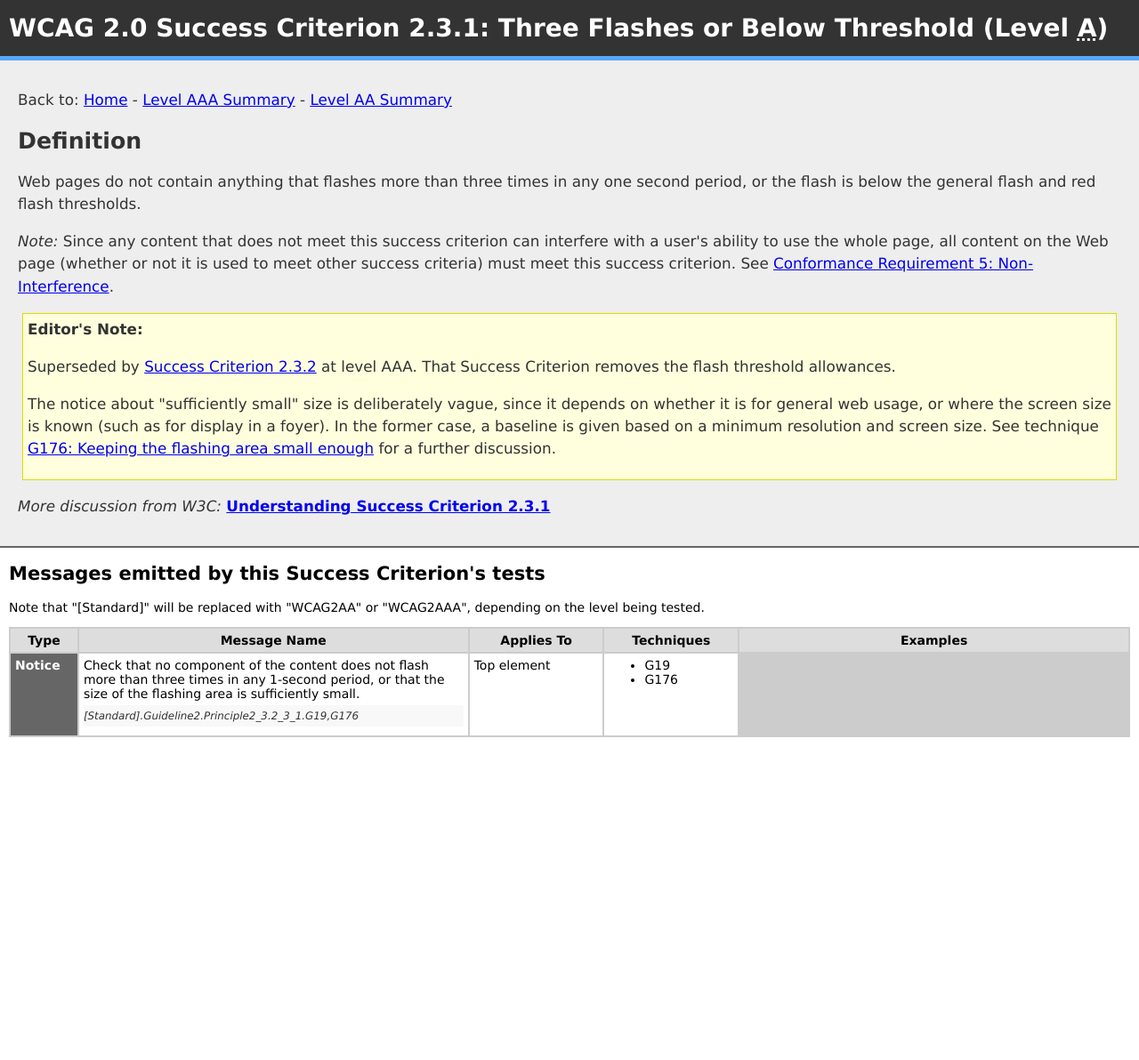
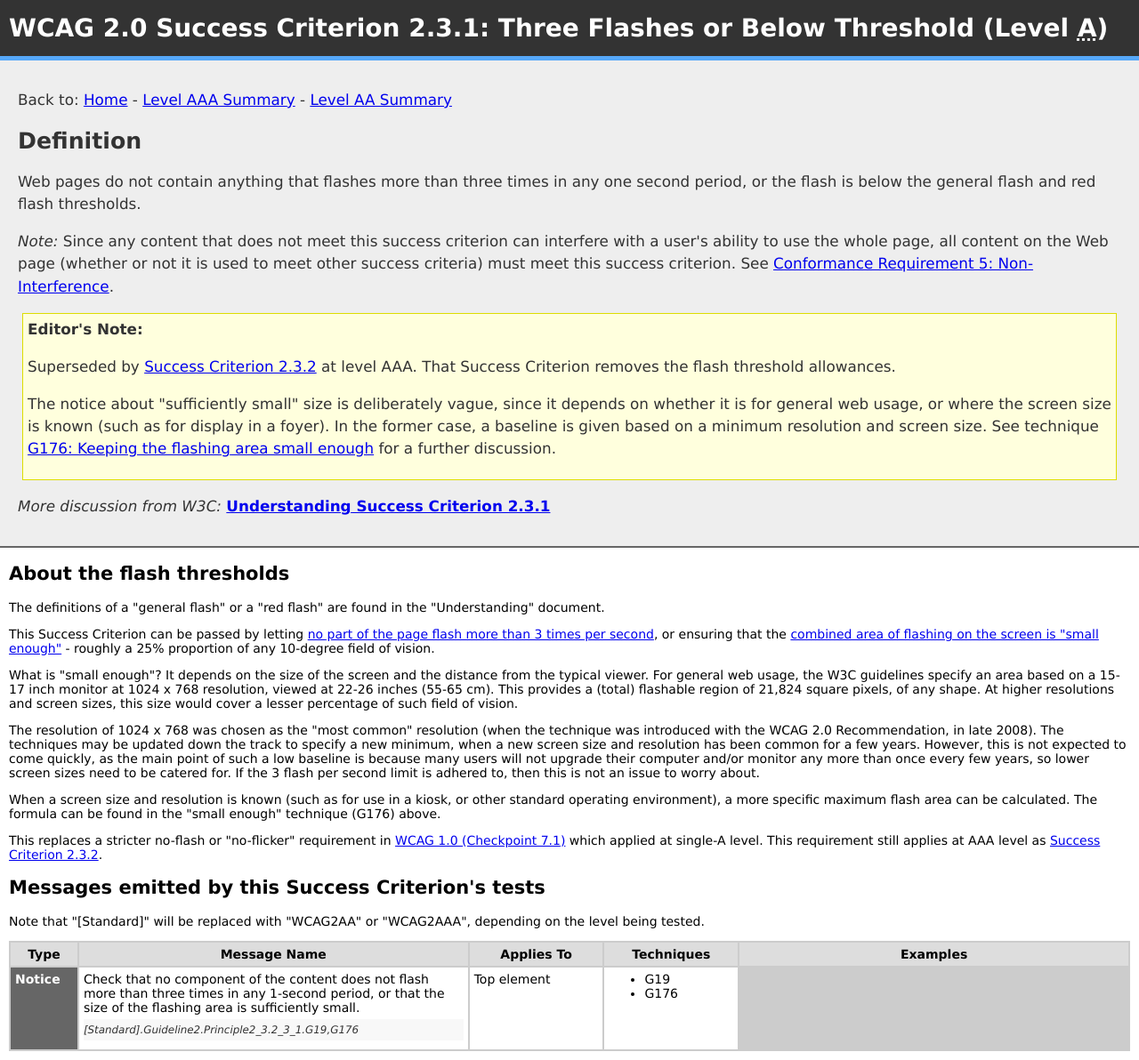
Before and after one commit to squizlabs/HTML_CodeSniffer, a Jekyll site: the page Standards/WCAG2/2_3_1.html, which Jekyll copies as it is, in a window 1280 px wide. Shown: the whole page at 89% size. Built offline with Jekyll 4.4.1, drawn with Linux system fonts in a browser that asks for light colours; before the commit the page ends 900 px from its top, so only the background shows below that.

Commit message:
Docs updates.
- Added 2.3.1 and 2.3.2 notes on seizures.
- Note on 4.1.1 that dupe IDs are only authoritiative on a complete document.

```diff
--- a/Standards/WCAG2/2_3_1.html
+++ b/Standards/WCAG2/2_3_1.html
@@ -38,6 +38,19 @@ blockquote {border-left: 5px solid #99c; background-color: #f8f8ff; padding: 5px
 </div>
 <p><em>More discussion from W3C:</em> <strong><a href="http://www.w3.org/TR/UNDERSTANDING-WCAG20/seizure-does-not-violate.html">Understanding Success Criterion 2.3.1</a></strong></p>
 </div>
+<h2>About the flash thresholds</h2>
+
+<p>The definitions of a "general flash" or a "red flash" are found in the "Understanding" document.</p>
+
+<p>This Success Criterion can be passed by letting <a href="http://www.w3.org/TR/2010/NOTE-WCAG20-TECHS-20101014/G19">no part of the page flash more than 3 times per second</a>, or ensuring that the <a href="http://www.w3.org/TR/2010/NOTE-WCAG20-TECHS-20101014/G176">combined area of flashing on the screen is "small enough"</a> - roughly a 25% proportion of any 10-degree field of vision.</p>
+
+<p>What is "small enough"? It depends on the size of the screen and the distance from the typical viewer. For general web usage, the W3C guidelines specify an area based on a 15-17 inch monitor at 1024 x 768 resolution, viewed at 22-26 inches (55-65 cm). This provides a (total) flashable region of 21,824 square pixels, of any shape. At higher resolutions and screen sizes, this size would cover a lesser percentage of such field of vision.</p>
+
+<p>The resolution of 1024 x 768 was chosen as the "most common" resolution (when the technique was introduced with the WCAG 2.0 Recommendation, in late 2008). The techniques may be updated down the track to specify a new minimum, when a new screen size and resolution has been common for a few years. However, this is not expected to come quickly, as the main point of such a low baseline is because many users will not upgrade their computer and/or monitor any more than once every few years, so lower screen sizes need to be catered for. If the 3 flash per second limit is adhered to, then this is not an issue to worry about.</p>
+
+<p>When a screen size and resolution is known (such as for use in a kiosk, or other standard operating environment), a more specific maximum flash area can be calculated. The formula can be found in the "small enough" technique (G176) above.</p>
+
+<p>This replaces a stricter no-flash or "no-flicker" requirement in <a href="http://www.w3.org/TR/WCAG10/#tech-avoid-flicker">WCAG 1.0 (Checkpoint 7.1)</a> which applied at single-A level. This requirement still applies at AAA level as <a href="./2_3_2">Success Criterion 2.3.2</a>.</p>
 <h2>Messages emitted by this Success Criterion's tests</h2>
 
 <p>Note that "[Standard]" will be replaced with "WCAG2AA" or "WCAG2AAA", depending on the level being tested.</p>
--- a/Standards/WCAG2/2_3_2.html
+++ b/Standards/WCAG2/2_3_2.html
@@ -32,6 +32,9 @@ blockquote {border-left: 5px solid #99c; background-color: #f8f8ff; padding: 5px
 <p>Web pages do not contain anything that flashes more than three times in any one second period.</p>
 <p><em>More discussion from W3C:</em> <strong><a href="http://www.w3.org/TR/UNDERSTANDING-WCAG20/seizure-three-times.html">Understanding Success Criterion 2.3.2</a></strong></p>
 </div>
+<h2>Summary</h2>
+
+<p>This is a stricter version of <a href="./2_3_1">Success Criterion 2.3.1</a>, which removes the exception for flashing (more than 3 times per second) where the flashing area is small enough.</p>
 <h2>Messages emitted by this Success Criterion's tests</h2>
 
 <table>
--- a/Standards/WCAG2/4_1_1.html
+++ b/Standards/WCAG2/4_1_1.html
@@ -49,6 +49,8 @@ blockquote {border-left: 5px solid #99c; background-color: #f8f8ff; padding: 5px
 </ul>
 
 <p>HTML_CodeSniffer is limited to information it can receive through the DOM, which will have likely processed out duplicate attributes, and certainly opening/closing tags in the generation process of the DOM tree. Therefore, it can only detect duplicate ID attributes. These errors are flagged as a Common Failure - <a href="http://www.w3.org/TR/2010/NOTE-WCAG20-TECHS-20101014/F77">Failure of Success Criterion 4.1.1 due to duplicate values of type ID</a>.</p>
+
+<p>A lack of failures of this kind can only be considered authoritative if a complete document is processed. A document fragment can be tested for duplicate IDs, but there is nothing to say that it will duplicate the IDs of elements outside of that fragment.</p>
 <h2>Messages emitted by this Success Criterion's tests</h2>
 
 <p>Note that "[Standard]" will be replaced with "WCAG2AA" or "WCAG2AAA", depending on the level being tested.</p>
```
